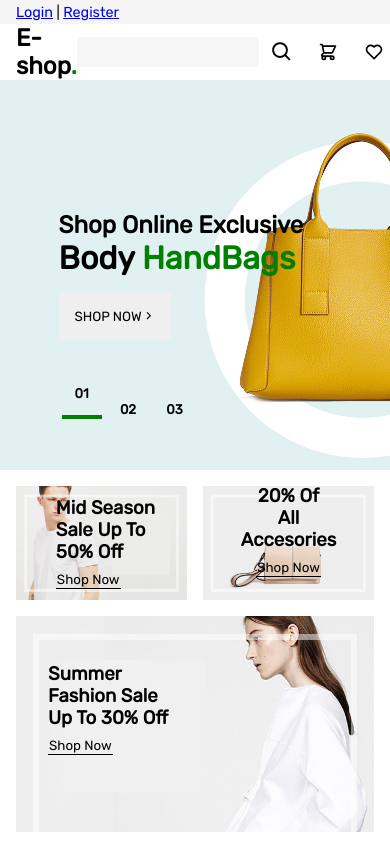
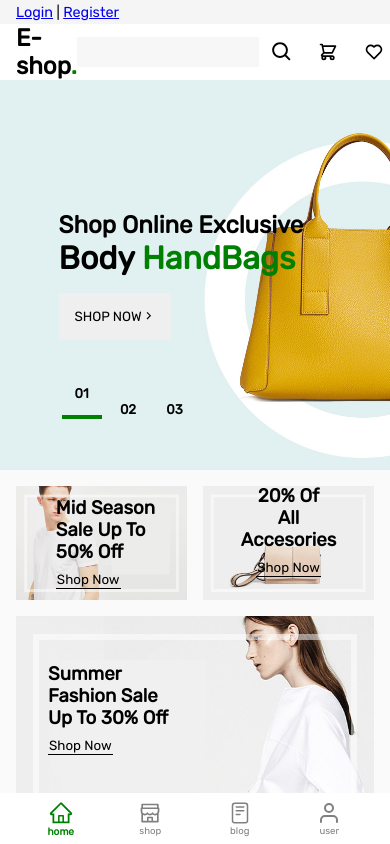
Before and after one commit to muhdyusuf/ecommerce-app, a React (Create React App) app: page / in a window 390 px wide. Shown: the top 844 px of the page. Built offline with nearby package versions, Linux system fonts and the light colour scheme; no server answers.

Commit message:
Adding bottom nav bar
improve responsiveness in site using css media query

```diff
--- a/src/App.css
+++ b/src/App.css
@@ -6,6 +6,7 @@
     font-family: 'Rubik', 'sans-serif';
 }
 :root{
+    --body-color:rgb(250, 250, 250);
     --accent-col:green;
     --nav-upper:#f5f5f5;
     --color-light:white;
@@ -18,6 +19,7 @@
 
 body{
     padding-top: 80px;
+    background-color: var(--body-color);
 }
 section{
     width: 100%;
--- a/src/App.js
+++ b/src/App.js
@@ -12,6 +12,7 @@ import Checkout from './component/Checkout';
 import Login from './component/Login';
 import Register from './component/Register';
 import ErrorPage from './component/ErrorPage';
+import BottomNav from './component/BottomNav';
 
 
 
@@ -100,6 +101,7 @@ function App() {
 
       </Routes>
        <Footer/>
+       <BottomNav/>
     </Router>
 
 
--- /dev/null
+++ b/src/component/BottomNav.css
@@ -0,0 +1,76 @@
+.bottom-nav{
+    display: none;
+}
+@media (max-width:576px) {
+    body{
+        padding-bottom: 3rem;
+
+    }
+    .bottom-nav{
+        position: fixed;
+        bottom: 0;
+        height: max-content;
+        display: flex;
+        grid-template-columns: repeat(4,1fr);
+        width: 100%;
+        padding: 0 1rem;
+        background-color: white;
+        color: gray;
+        z-index: 10000;
+    }
+    .bottom-nav>div>:first-child{
+        font-size: 1.5rem;
+       z-index: 3;
+    }
+    .bottom-nav>div{
+        position: relative;
+        width: 100%;
+        display: flex;
+        justify-content: center;
+        flex-direction: column;
+        align-items: center;
+        padding: .5rem 0;
+        overflow: hidden;
+        z-index: 1;
+
+
+    }
+    .bottom-nav>div:before{
+        position: absolute;
+        content: "";
+        opacity: 0;
+        height: 150%;
+        width: 100%;
+        transform: scale(0);
+        border-radius: 50%;
+        background-color: #f5f5f5;
+        z-index: 2;
+        transition: transform ease-in .3s,opacity ease-in .3s;
+
+    }
+    .bottom-nav>div:active:before{
+        position: absolute;
+        content: "";
+        opacity: 1;
+        height: 150%;
+        width: 100%;
+        transform: scale(1);
+        border-radius: 50%;
+        background-color: #f5f5f5;
+        z-index: 2;
+        transition: transform ease-in-out .1s,opacity ease-in-out .1s;
+    }
+    .bottom-nav>div.active{
+        color: var(--accent-col);
+        transform: scale(1.05);
+        font-weight: 900;
+        transition: transform ease-in .3s;
+    }
+    .bottom-nav>div>p{
+        font-size: .6rem;
+        text-align: center;
+        z-index: 3;
+    }
+
+
+}
--- /dev/null
+++ b/src/component/BottomNav.js
@@ -0,0 +1,65 @@
+import React from 'react'
+import { useState } from 'react'
+import { useNavigate } from 'react-router-dom'
+import {IoReaderOutline} from 'react-icons/io5'
+import {FiUser} from 'react-icons/fi'
+import {AiOutlineHome,AiOutlineShop} from 'react-icons/ai'
+import './BottomNav.css'
+
+function BottomNav() {
+  const [selected,setSelected]=useState("home")
+  let navigate=useNavigate()
+  function handleNavigate(val){
+    if(selected===val)return
+    setSelected(val)
+    switch(val){
+      case "home":{
+        navigate('/')
+      }
+      break
+      case "shop":{
+        navigate('/shop')
+      }
+      break
+      case "blog":{
+        navigate('/blog')
+      }
+      break
+      case "user":{
+        navigate('/user')
+      }
+      break
+      default:{
+        navigate('/error')
+      }
+    }
+
+
+
+  }
+
+  return (
+    <div className='bottom-nav'>
+      <div className={selected=="home"? "bottom-nav-icon active":"bottom-nav-icon"} onClick={()=>handleNavigate("home")}>
+        <AiOutlineHome/>
+        <p>home</p>
+      </div>
+      <div className={selected=="shop"? "bottom-nav-icon active":"bottom-nav-icon"} onClick={()=>handleNavigate("shop")}>
+        <AiOutlineShop/>
+        <p>shop</p>
+      </div>
+      <div className={selected=="blog"? "bottom-nav-icon active":"bottom-nav-icon"} onClick={()=>handleNavigate("blog")}>
+        <IoReaderOutline/>
+        <p>blog</p>
+      </div>
+      <div className={selected=="user"? "bottom-nav-icon active":"bottom-nav-icon"} onClick={()=>handleNavigate("user")}>
+        <FiUser/>
+        <p>user</p>
+      </div>
+
+
+    </div>
+  )
+}
+
+export default BottomNav
--- a/src/component/Checkout.css
+++ b/src/component/Checkout.css
@@ -62,3 +62,9 @@
     grid-template-columns: 1fr .7fr;
     gap: 3rem;
 }
+@media (max-width:768px) {
+    .checkout-container{
+        grid-template-columns: 1fr;
+    }
+
+}
--- a/src/component/Navbar.css
+++ b/src/component/Navbar.css
@@ -100,20 +100,19 @@ nav{
 
 }
 .nav-label.active{
-    display: block;
     position: absolute;
-    top:0;
-    right:0;
-    font-size: 10px;
+    top: 0;
+    right: 0;
+    font-size: 9px;
     font-weight: 500;
     color: var(--color-light);
-    text-align: center;
     width: 15px;
     height: 15px;
-    align-items: center;
-    justify-content: center;
+    display: grid;
+    place-content: center;
     background-color: var(--accent-col);
     border-radius: 50%;
+
 }
 .nav-label{
     display: none;
```
